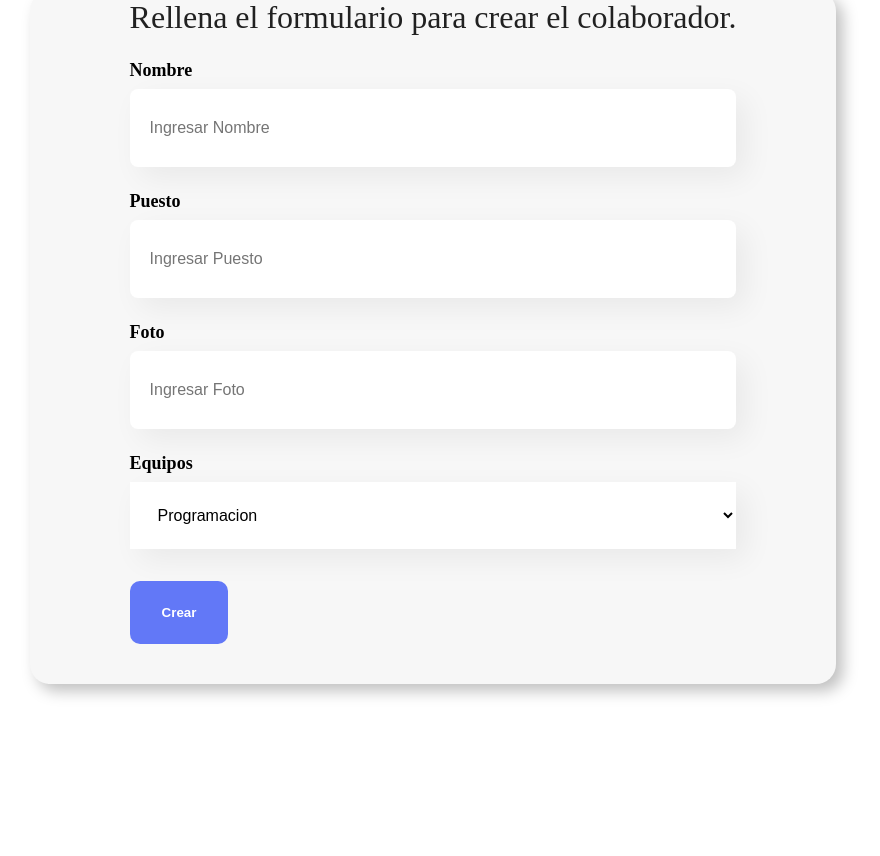
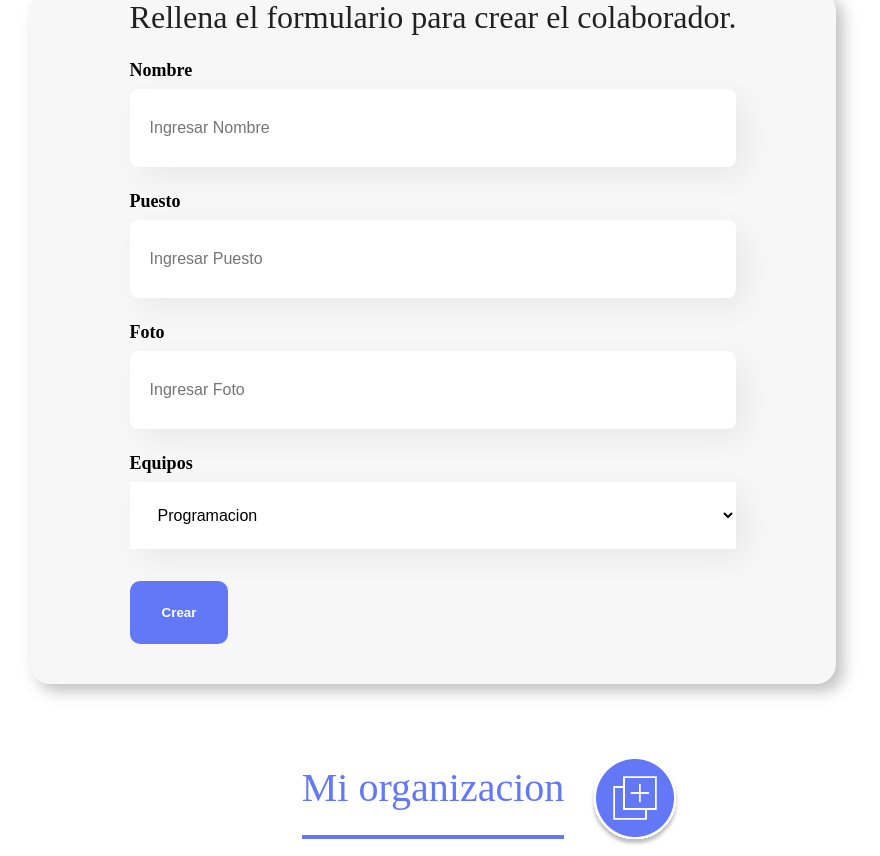
Before and after one commit to YossecSA/Organizacion-Empresa-Alura, a React (Vite) app: page / in a window 1280 px wide. Shown: the part 587-1443 px from the top of the page, without its empty margins (207-1087 px from the left). Before the commit the page ends 1351 px from the top, so only its background shows below. Built offline with nearby package versions, Linux system fonts and the light colour scheme.

Commit message:
control de la visualizacion del formulario

```diff
--- a/src/App.jsx
+++ b/src/App.jsx
@@ -1,13 +1,23 @@
-import React from "react";
+import React, { useState } from "react";
 import Header from "./components/header/Header";
 import './App.css';
 import Formulario from "./components/Formulario/Formulario";
+import MiOrg from "./components/MiOrg/MiOrg";
 
 const App = () => {
+
+    const [mostrarFormulario, setMostrarFormulario] = useState(true)
+
+    const cambiarMostrar = () => {
+        setMostrarFormulario(!mostrarFormulario)
+    }
+
     return (
         <div>
             <Header />
-            <Formulario></Formulario>
+            {mostrarFormulario === true ?  <Formulario/> : <></>}
+
+            <MiOrg cambiarMostrar={cambiarMostrar} />
         </div>
     );
 };
--- /dev/null
+++ b/src/components/MiOrg/MiOrg.css
@@ -0,0 +1,18 @@
+.orgSection{
+    width: 100%;
+    display: flex;
+    justify-content: center;
+    align-items: center;
+}
+.title{
+    color: #6278f7;
+    font-size: 40px;
+    font-weight: 400;
+    padding-bottom: 24px;
+    border-bottom: 4px solid #6278f7;
+}
+.orgSection img{
+    position: absolute;
+    right: 30%;
+    cursor: pointer;
+}
--- /dev/null
+++ b/src/components/MiOrg/MiOrg.jsx
@@ -0,0 +1,19 @@
+import React, { useState } from "react";
+import "./MiOrg.css";
+
+const MiOrg = (props) => {
+
+    // const [mostrar, setMostrar] = useState(true)
+    // const manejarClick = ()=> {
+    //     setMostrar(!mostrar)
+    // }
+
+    return (
+        <section className="orgSection">
+            <h3 className="title">Mi organizacion</h3>
+            <img src="/img/agregar.png" onClick={props.cambiarMostrar}/>
+        </section>
+    );
+};
+
+export default MiOrg;
```
Also changed, not shown: public/img/agregar.png (added).
